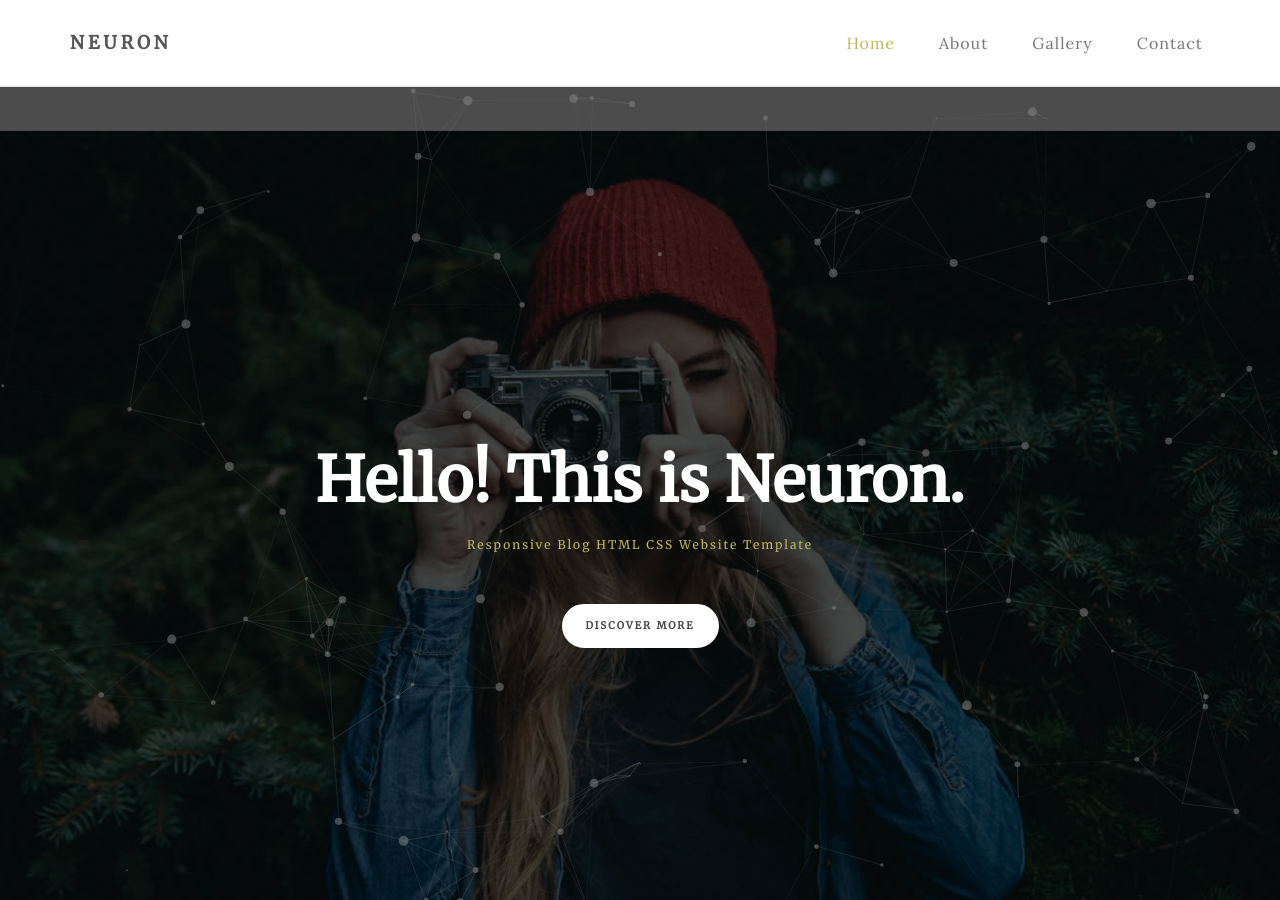
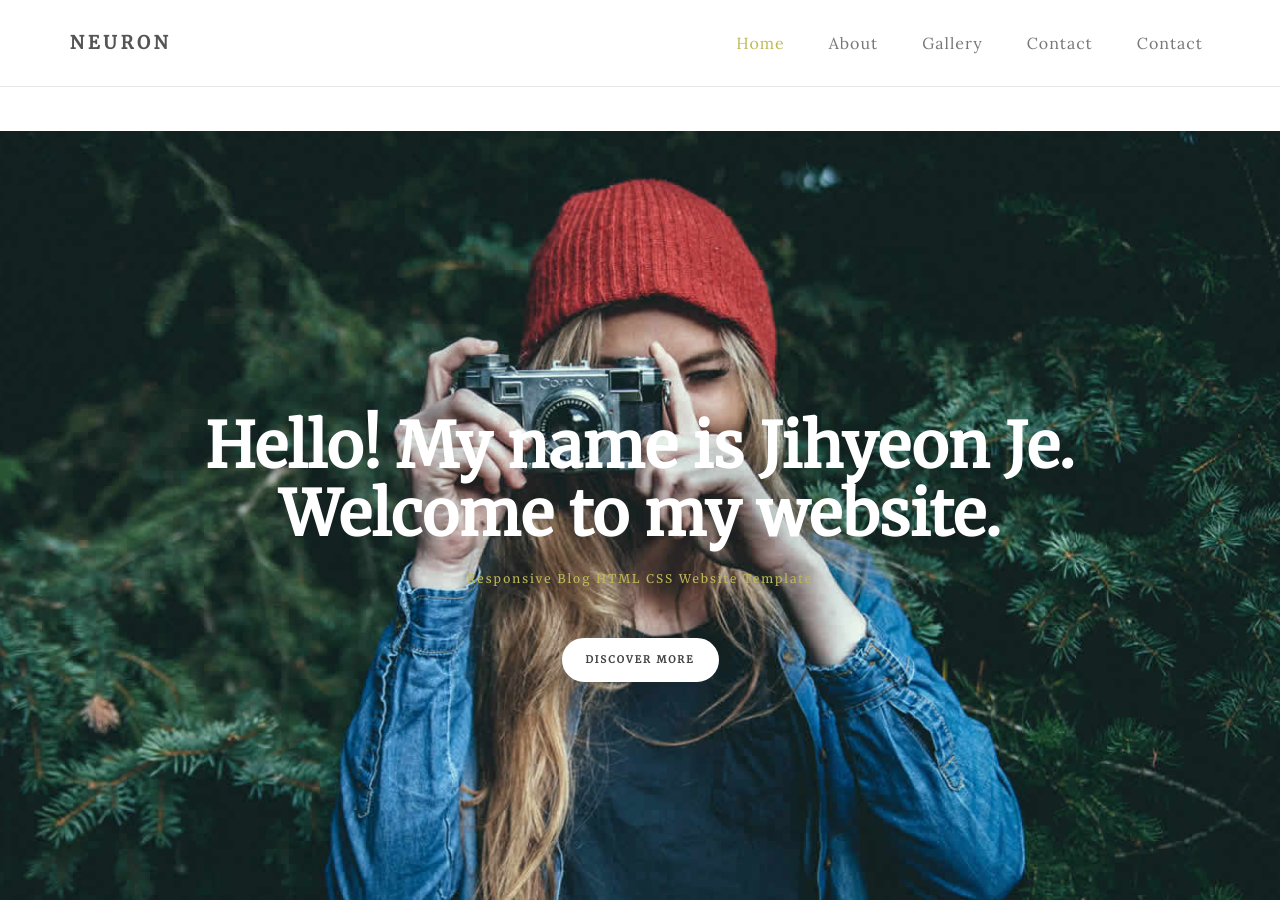
Before and after one commit to rpraka/JihyeonJe.com, a Jekyll site: the page index.html, which Jekyll copies as it is, in a window 1280 px wide and 900 px high. Built offline with Jekyll 4.4.1, drawn with Linux system fonts in a browser that asks for light colours.

Commit message:
Update index.html

```diff
--- a/index.html
+++ b/index.html
@@ -52,7 +52,8 @@ http://www.tooplate.com/view/2085-neuron
                <ul class="nav navbar-nav navbar-right">
                     <li class="active"><a href="index.html">Home</a></li>
                     <li><a href="about.html">About</a></li>
-                    <li><a href="gallery.html">Gallery</a></li>
+                    <li><a href="research.html">Gallery</a></li>
+                    <li><a href="CV.html">Contact</a></li>
                     <li><a href="contact.html">Contact</a></li>
                </ul>
           </div>
@@ -63,13 +64,13 @@ http://www.tooplate.com/view/2085-neuron
 <!-- Home Section -->
 
 <section id="home" class="main-home parallax-section">
-     <div class="overlay"></div>
-     <div id="particles-js"></div>
+
+
      <div class="container">
           <div class="row">
 
                <div class="col-md-12 col-sm-12">
-                    <h1>Hello! This is Neuron.</h1>
+                    <h1>Hello! My name is Jihyeon Je. Welcome to my website.</h1>
                     <h4>Responsive Blog HTML CSS Website Template</h4>
                     <a href="#blog" class="smoothScroll btn btn-default">Discover More</a>
                </div>
```
